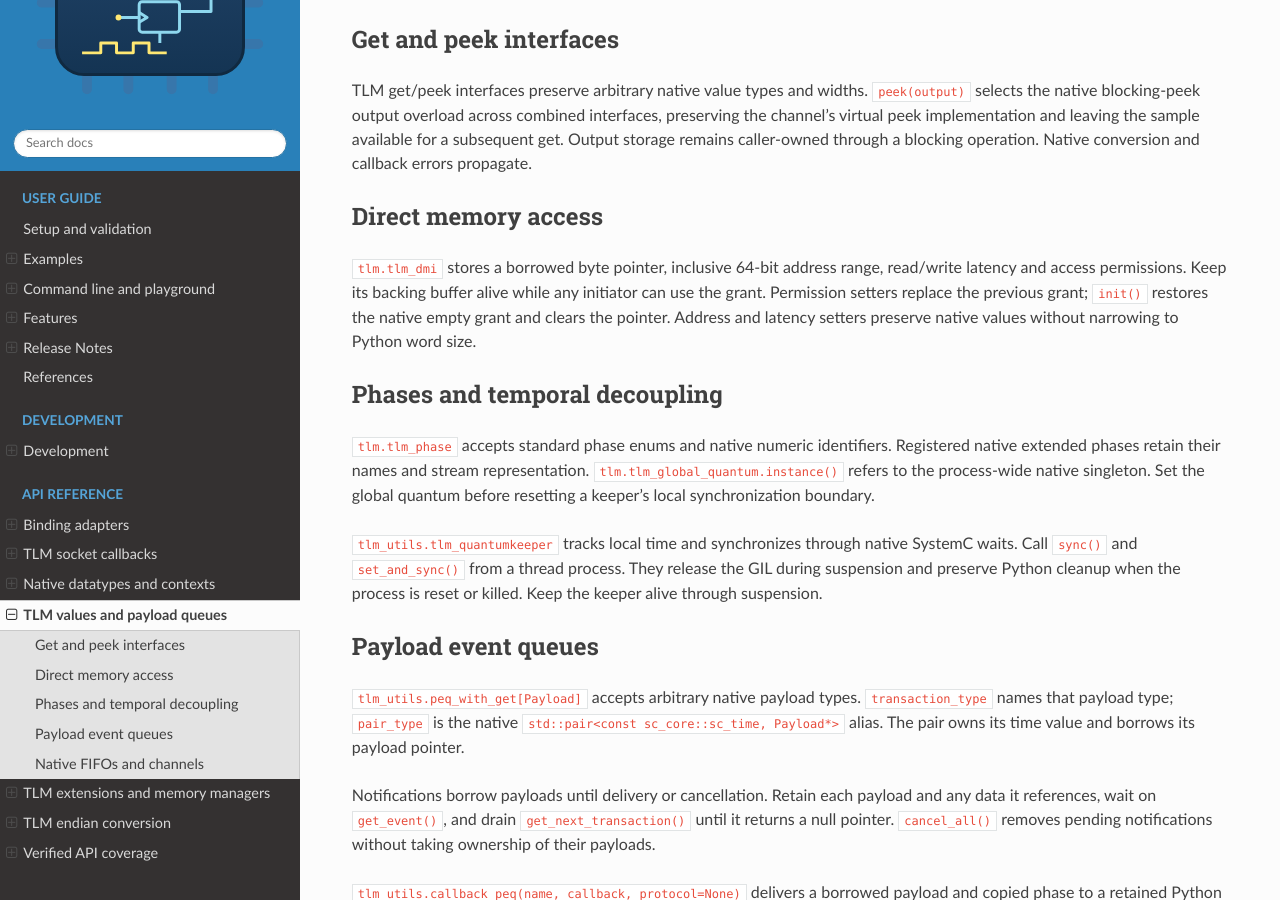
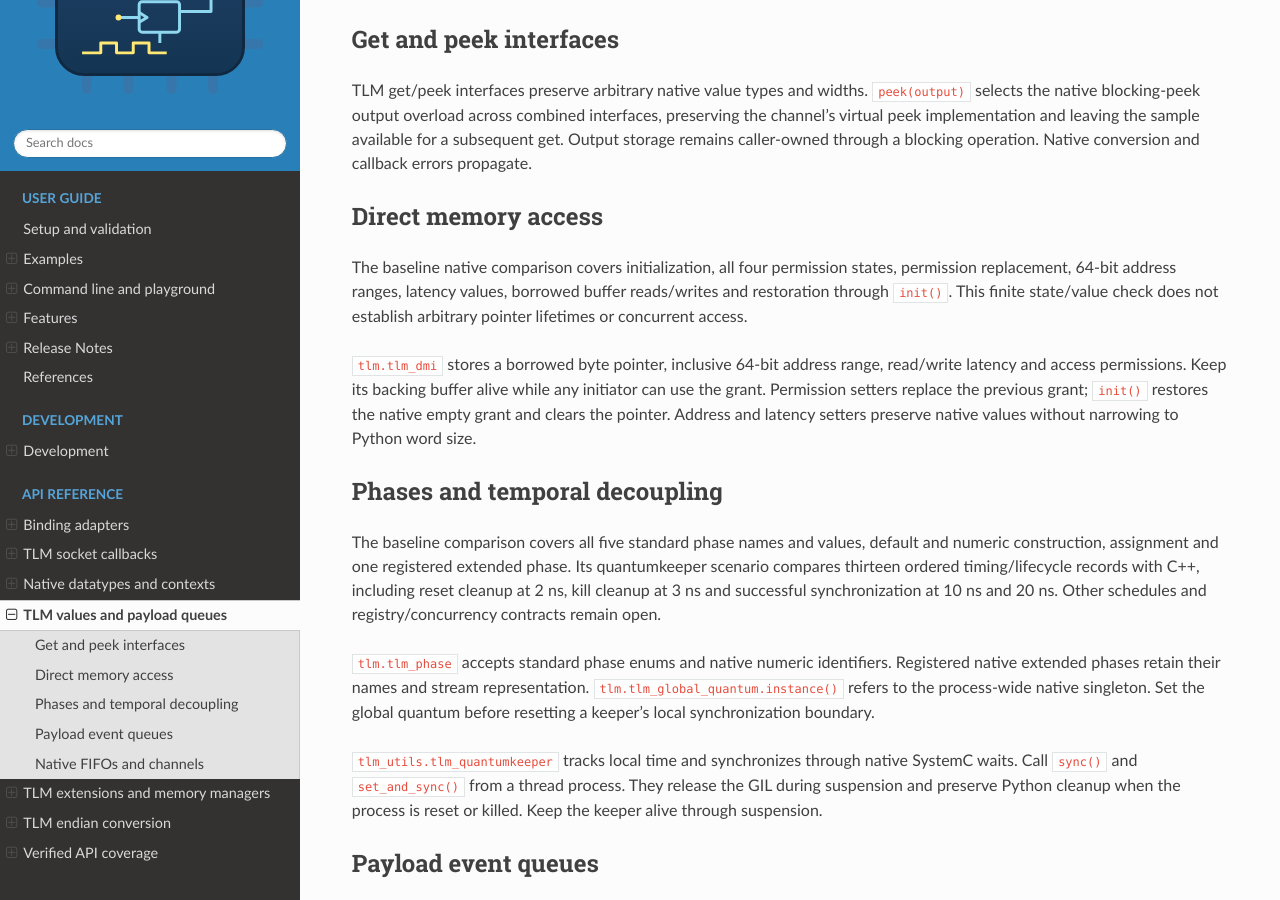
Before and after one commit to amal-khailtash/pysystemc, a Sphinx documentation site: the page built from docs/api/tlm_values.rst, in a window 1280 px wide and 900 px high, scrolled down 379 px. Built offline with Sphinx 7.4.7 and the Read the Docs theme 3.1.0, drawn with Linux system fonts in a browser that asks for light colours.

Commit message:
docs: record finite tuple and TLM value lifecycle checks

```diff
--- a/docs/api/tlm_values.rst
+++ b/docs/api/tlm_values.rst
@@ -26,6 +26,11 @@ through a blocking operation. Native conversion and callback errors propagate.
 Direct memory access
 --------------------
 
+The baseline native comparison covers initialization, all four permission
+states, permission replacement, 64-bit address ranges, latency values, borrowed
+buffer reads/writes and restoration through ``init()``. This finite state/value
+check does not establish arbitrary pointer lifetimes or concurrent access.
+
 ``tlm.tlm_dmi`` stores a borrowed byte pointer, inclusive 64-bit address range,
 read/write latency and access permissions. Keep its backing buffer alive while
 any initiator can use the grant. Permission setters replace the previous grant;
@@ -34,6 +39,13 @@ latency setters preserve native values without narrowing to Python word size.
 
 Phases and temporal decoupling
 ------------------------------
+
+The baseline comparison covers all five standard phase names and values,
+default and numeric construction, assignment and one registered extended phase.
+Its quantumkeeper scenario compares thirteen ordered timing/lifecycle records
+with C++, including reset cleanup at 2 ns, kill cleanup at 3 ns and successful
+synchronization at 10 ns and 20 ns. Other schedules and registry/concurrency
+contracts remain open.
 
 ``tlm.tlm_phase`` accepts standard phase enums and native numeric identifiers.
 Registered native extended phases retain their names and stream representation.
```
Also changed, not shown: CHANGELOG.md (+3 -0 lines), docs/api/coverage.rst (+9 -0 lines).
